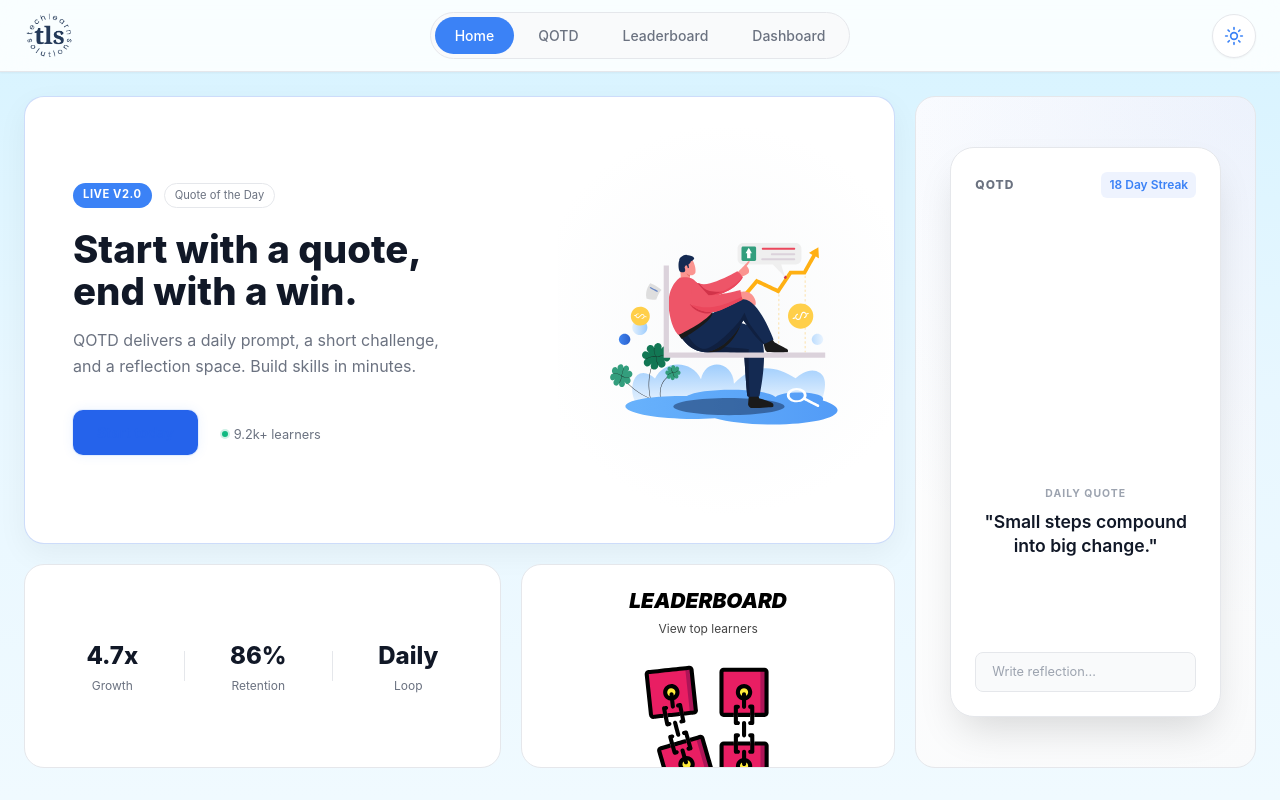
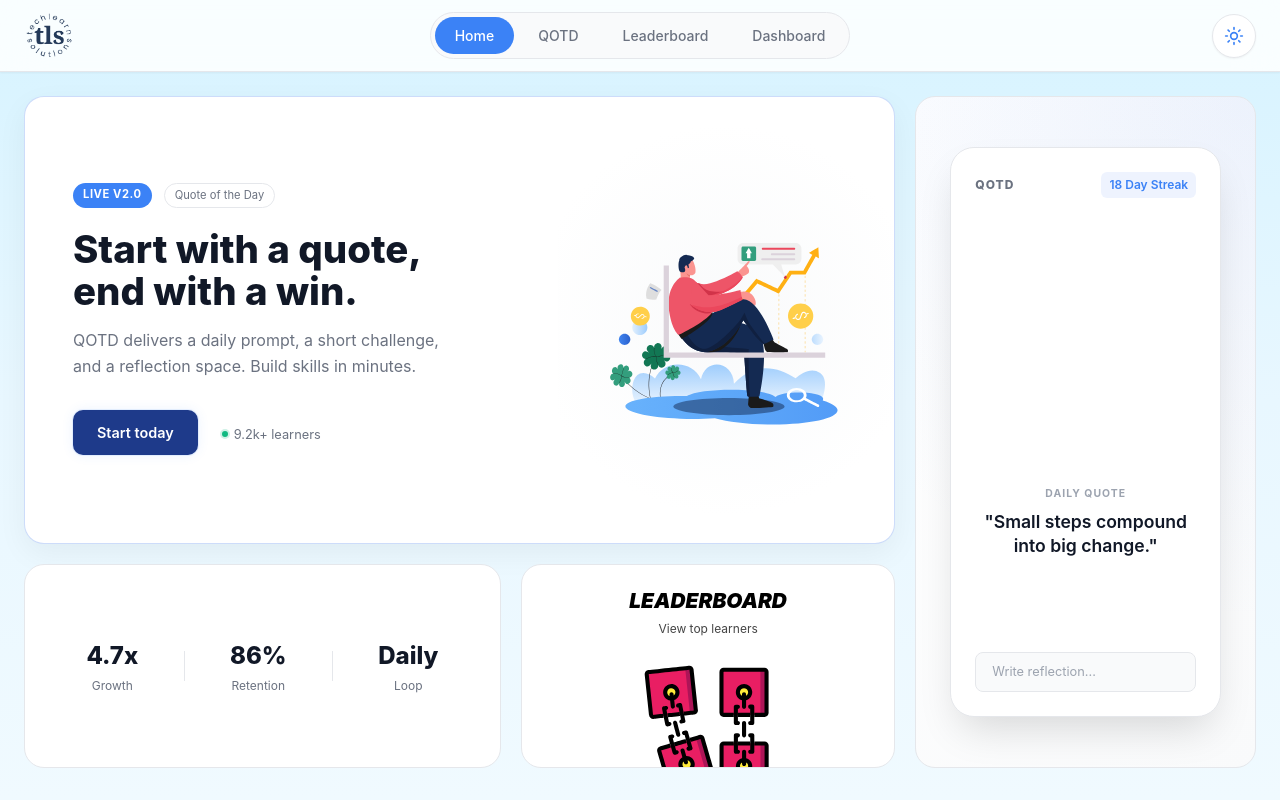
Before and after one commit to CodexManvik/QOTD-Prototype, a React (Vite) app in the folder Client/: page / in a window 1280 px wide. In both pictures the pointer is over the link "Start today". Built offline with nearby package versions, Linux system fonts and the light colour scheme; no server answers.

Commit message:
fixed button hover issue

```diff
--- a/Client/src/components/Home.css
+++ b/Client/src/components/Home.css
@@ -157,7 +157,11 @@
     transition: transform 0.2s;
 }
 
-.btn-primary:hover { transform: translateY(-2px); background: var(--color-brand-accent-hover); }
+.btn-primary:hover {
+    transform: translateY(-2px);
+    background: #1e3a8a !important; /* This is a classic 'Dark Blue' (Tailwind's blue-900) */
+    color: #ffffff;                 /* Ensures text stays white */
+}
 
 .meta-text {
     font-size: 0.8rem;
--- a/Client/src/components/PageHeader.jsx
+++ b/Client/src/components/PageHeader.jsx
@@ -64,6 +64,7 @@ export default function PageHeader() {
             splitType="chars"
             from={{ opacity: 0, y: 40 }}
             to={{ opacity: 1, y: 0 }}
+
             threshold={0.1}
             textAlign="left"
           />
```
